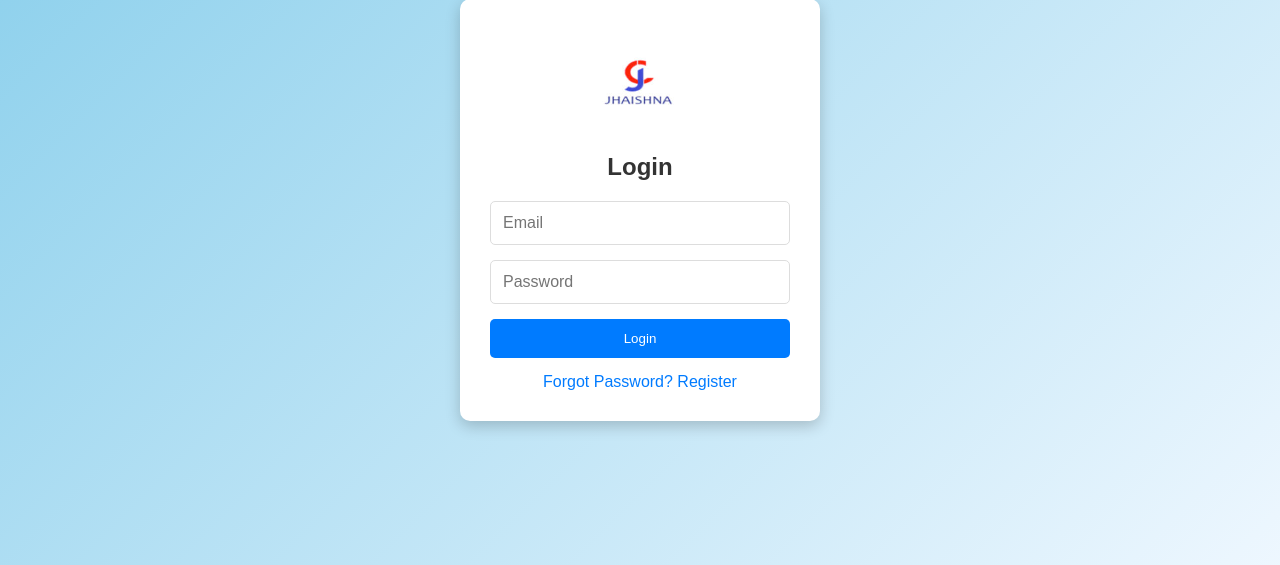
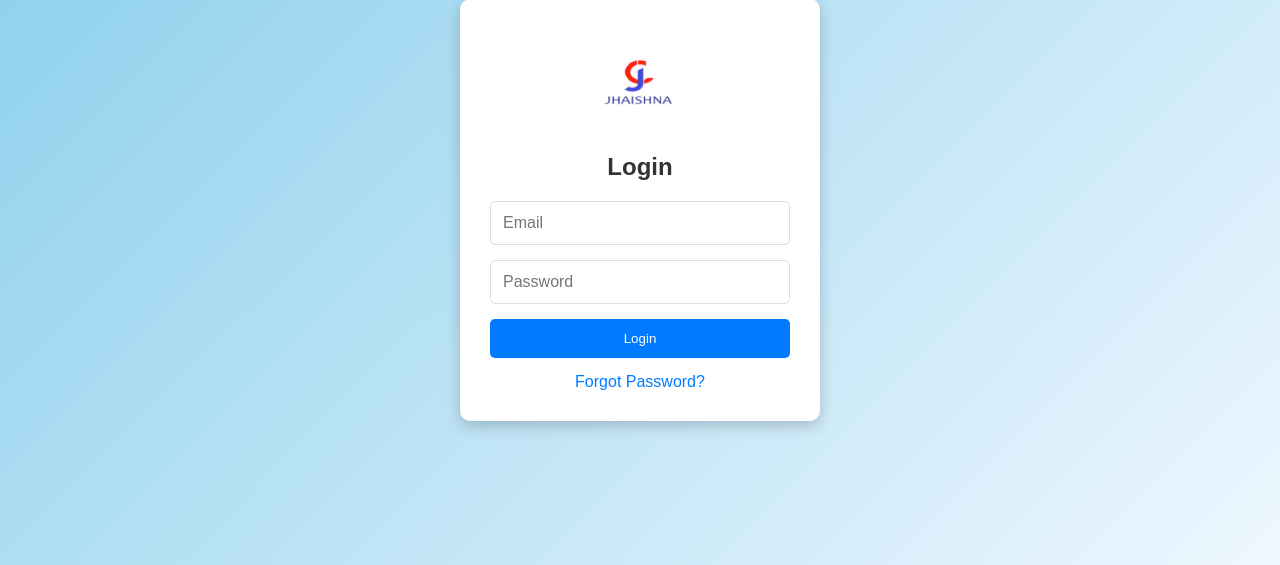
Before and after one commit to jhaishnagit/HRMS-UPDATED-ATTENDANCE-SYSTEM, a Flask app: page /login in a window 1280 px wide. Shown: the part 190-755 px from the top of the page. Run offline with Flask 3, Linux system fonts and the light colour scheme.

Commit message:
Update login.html

```diff
--- a/templates/login.html
+++ b/templates/login.html
@@ -70,7 +70,7 @@
             </form>
             <p class="redirect">
                 <a href="{{ url_for('forgot_password') }}">Forgot Password?</a>
-                <a href="{{ url_for('register') }}">Register</a>
+                <!-- <a href="{{ url_for('register') }}">Register</a> -->
             </p>
         </div>
     </div>
```
